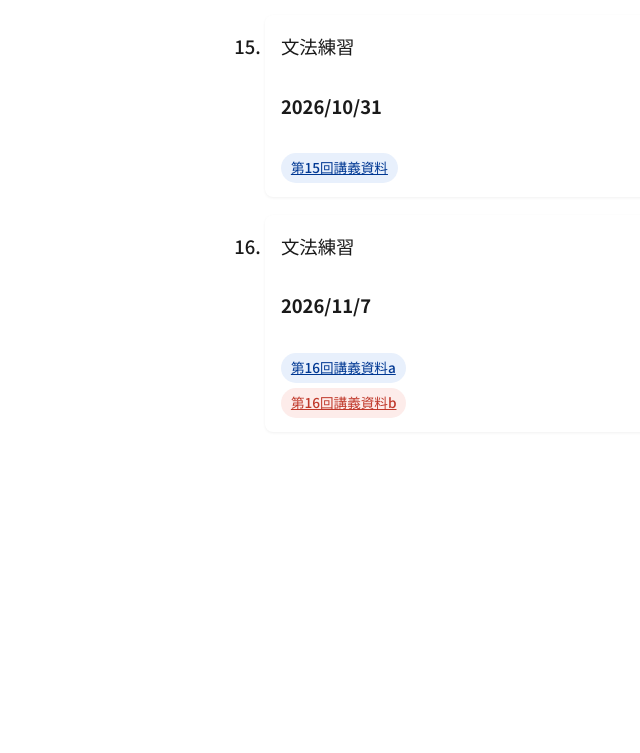
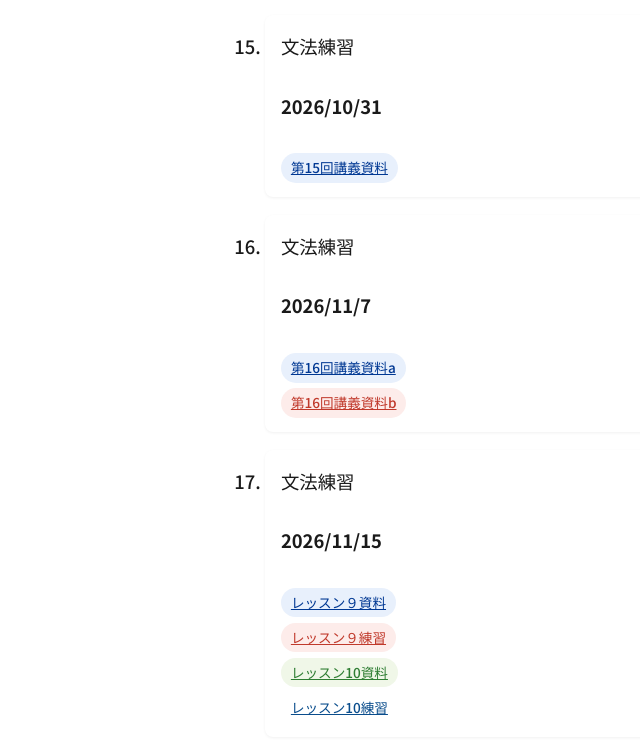
Before and after one commit to sarban22/neparugo-kyoshitsu, a plain HTML site: page index.html in a window 1280 px wide. Shown: the part 5668-6421 px from the top of the page, without its empty margins (74-714 px from the left). Before the commit the page ends 6178 px from the top, so only its background shows below. Drawn offline with Linux system fonts and the light colour scheme.

Commit message:
Update index.html

```diff
--- a/index.html
+++ b/index.html
@@ -232,14 +232,17 @@
                 <a href="lesson16.pdf" target="_blank">第16回講義資料a</a><br>
                  <a href="lesson16a.pdf" target="_blank">第16回講義資料b</a><br>
               </li>
-  <!--
+
               <li>文法練習
                 <br>
-                <h4>2026/10/9<br></h4>
-                <a href="lesson17.pdf" target="_blank">第17回講義資料</a><br>
-              </li>
+                <h4>2026/11/15<br></h4>
+                <a href="lesson17a.pdf" target="_blank">レッスン９資料</a><br>
+                <a href="lesson17b.pdf" target="_blank">レッスン９練習</a><br>
+                <a href="lesson17c.pdf" target="_blank">レッスン10資料</a><br>
+                <a href="lesson17d.pdf" target="_blank">レッスン10練習</a><br>
+            </li>
 
-              <li>文法練習
+             <!--    <li>文法練習
                 <br>
                 <h4>2026/10/9<br></h4>
                 <a href="lesson18.pdf" target="_blank">第18回講義資料</a><br>
```
